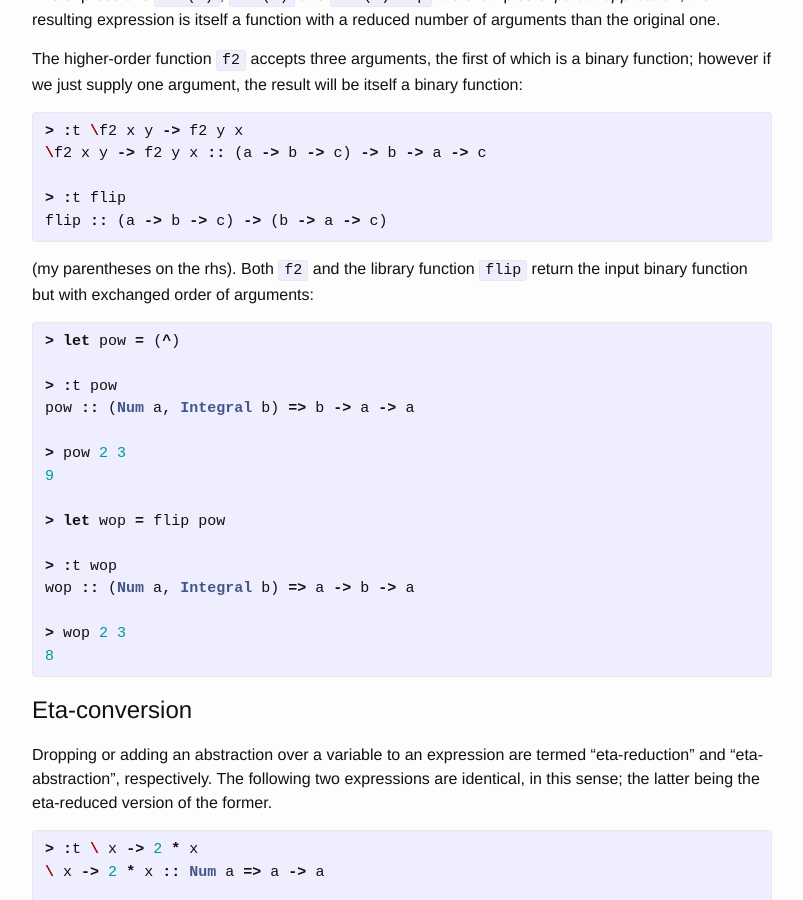
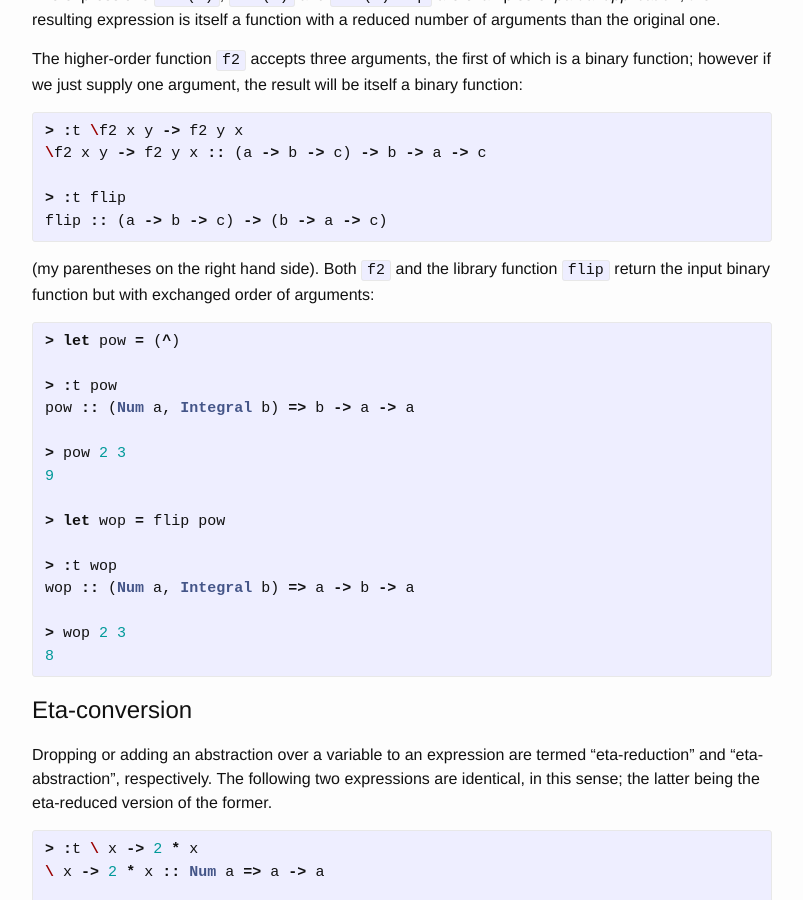
Before and after one commit to ocramz/ocramz.github.io, a Jekyll site: the page built from _posts/2015-08-21-haskell-tut-v1.markdown, in a window 1280 px wide and 900 px high, scrolled down 7776 px. Shown: the whole window, without its empty margins (238-1041 px from the left). Built offline with Jekyll 4.4.1, drawn with Linux system fonts in a browser that asks for light colours; Markdown is read by kramdown in place of the engine named in the settings; formulas are drawn with MathJax 3.

Commit message:
blog update

```diff
--- a/_posts/2015-08-21-haskell-tut-v1.markdown
+++ b/_posts/2015-08-21-haskell-tut-v1.markdown
@@ -352,7 +352,7 @@ The higher-order function `f2` accepts three arguments, the first of which is a
 flip :: (a -> b -> c) -> (b -> a -> c)
 {% endhighlight %}
 
-(my parentheses on the rhs). Both `f2` and the library function `flip` return the input binary function but with exchanged order of arguments:
+(my parentheses on the right hand side). Both `f2` and the library function `flip` return the input binary function but with exchanged order of arguments:
 
 {% highlight haskell %}
 > let pow = (^)
```
Also changed, not shown: 2 other files.
